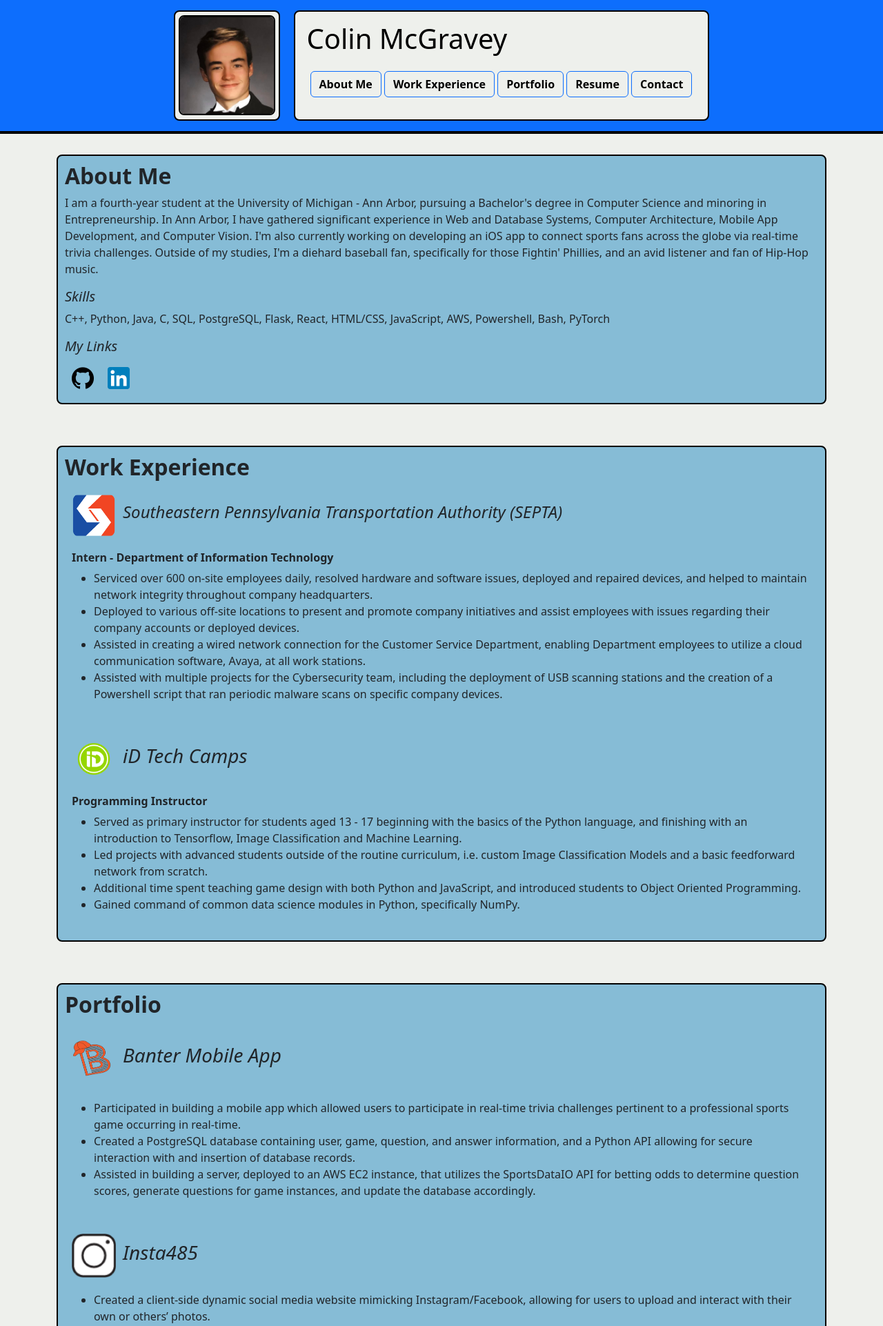
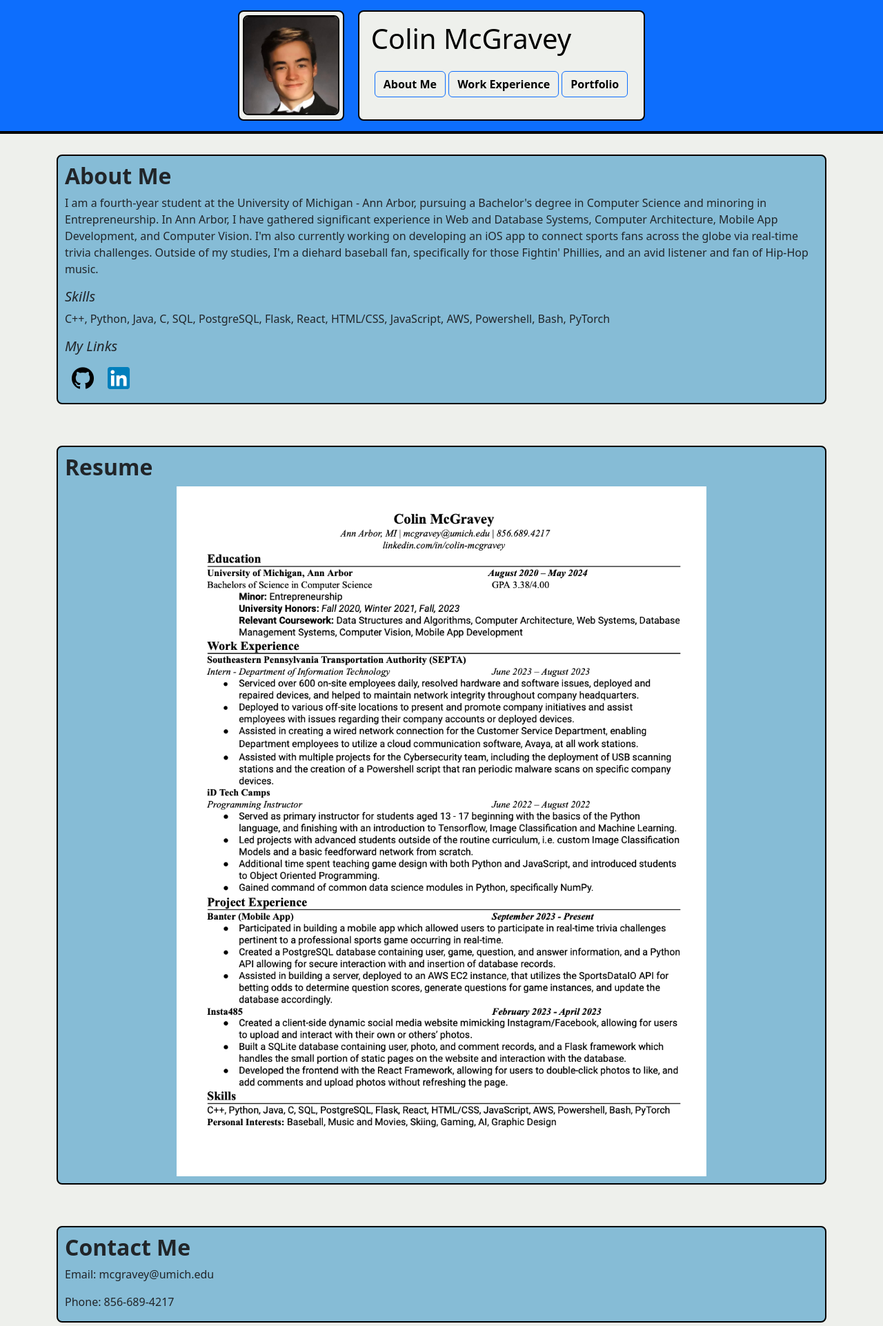
Before and after one commit to cmcgravey/personal_site, a PHP site: page / in a window 1280 px wide. Shown: the top 1922 px of the page at 69% size. Run offline with PHP 8.4, Linux system fonts and the light colour scheme.

Commit message:
updated to have three separate pages

```diff
--- a/home.html
+++ /dev/null
@@ -1,198 +0,0 @@
-<!DOCTYPE html>
-<html lang="en">
-<head>
-    <meta charset="UTF-8">
-    <meta name="viewport" content="width=device-width, initial-scale=1.0">
-    <title>Your Name - Portfolio</title>
-    <link rel="stylesheet" href="styles/index.css">
-    <link href="https://cdn.jsdelivr.net/npm/bootstrap@5.3.2/dist/css/bootstrap.min.css" rel="stylesheet" integrity="sha384-T3c6CoIi6uLrA9TneNEoa7RxnatzjcDSCmG1MXxSR1GAsXEV/Dwwykc2MPK8M2HN" crossorigin="anonymous">
-</head>
-<body>
-    <header>
-        <nav>
-            <div class="container1">
-                <div class="img-box">
-                    <img src="images/headshot.jpeg" alt="Navigation Image" class="nav-image">
-                </div>
-                <div class="container" id="nav-container">
-                    <h1>Colin McGravey</h1>
-                    <ul>
-                        <button type="button" class="btn btn-outline-primary">
-                            <li><a href="#about">About Me</a></li>
-                        </button>
-                        <button type="button" class="btn btn-outline-primary">
-                            <li><a href="#work">Work Experience</a></li>
-                        </button>
-                        <button type="button" class="btn btn-outline-primary">
-                            <li><a href="#portfolio">Portfolio</a></li>
-                        </button>
-                        <button type="button" class="btn btn-outline-primary">
-                            <li><a href="#resume">Resume</a></li>
-                        </button>
-                        <button type="button" class="btn btn-outline-primary">
-                            <li><a href="#contact">Contact</a></li>
-                        </button>
-                    </ul>
-                </div>
-            </div>
-        </nav>
-    </header>
-
-    <section id="about">
-        <div class="container">
-            <div class="info-container">
-                <div class="info-margin">
-                    <h2><b>About Me</b></h2>
-                    <p>I am a fourth-year student at the University of Michigan - Ann Arbor, pursuing a Bachelor's degree in Computer Science and minoring in Entrepreneurship. In Ann Arbor, I have gathered significant experience in Web and Database Systems, Computer Architecture, Mobile App Development, and Computer Vision. I'm also currently working on developing an iOS app to connect sports fans across the globe via real-time trivia challenges. Outside of my studies, I'm a diehard baseball fan, specifically for those Fightin' Phillies, and an avid listener and fan of Hip-Hop music.</p>
-                    <h5><em>Skills</em></h5>
-                    <p>C++, Python, Java, C, SQL, PostgreSQL, Flask, React, HTML/CSS, JavaScript, AWS, Powershell, Bash, PyTorch</p>
-                    <h5><em>My Links</em></h5>
-                    <div class="link-container">
-                        <a href="https://github.com/cmcgravey">
-                            <img src="images/github.png" class="link-img" alt="Github">
-                        </a>
-                        <a href="https://www.linkedin.com/in/colin-mcgravey/">
-                            <img src="images/LinkedIn_icon.svg.png" class="link-img" alt="LinkedIn">
-                        </a>
-                    </div>
-                </div>
-            </div>
-        </div>
-    </section>
-
-    <section id="work">
-        <div class="container">
-            <div class="info-container">
-                <div class="info-margin">
-                    <h2><b>Work Experience</b></h2>
-                    <div class="project">
-                        <div class="work_company">
-                            <img src="images/septa_logo.png" alt="SEPTA" class="about-me-img">
-                            <h4><em>Southeastern Pennsylvania Transportation Authority (SEPTA)</em></h4>
-                        </div>
-                        <div class="work-description">
-                            <h6><b>Intern - Department of Information Technology</b></h6>
-                            <ul>
-                                <li>
-                                    Serviced over 600 on-site employees daily, resolved hardware and software issues, deployed and repaired devices, and helped to maintain network integrity throughout company headquarters.
-                                </li>
-                                <li>
-                                    Deployed to various off-site locations to present and promote company initiatives and assist employees with issues regarding their company accounts or deployed devices.
-                                </li>
-                                <li>
-                                    Assisted in creating a wired network connection for the Customer Service Department, enabling Department employees to utilize a cloud communication software, Avaya, at all work stations.
-                                </li>
-                                <li>
-                                    Assisted with multiple projects for the Cybersecurity team, including the deployment of USB scanning stations and the creation of a Powershell script that ran periodic malware scans on specific company devices.
-                                </li>
-                            </ul>
-                        </div>
-                    </div>
-                    <div class="project">
-                        <div class="work_company">
-                            <img src="images/tchid.png" alt="iD Tech" class="about-me-img">
-                            <h3><em>iD Tech Camps</em></h3>
-                        </div>
-                        <div class="work-description">
-                            <h6><b>Programming Instructor</b></h6>
-                            <ul>
-                                <li>
-                                    Served as primary instructor for students aged 13 - 17 beginning with the basics of the Python language, and finishing with an introduction to Tensorflow, Image Classification and Machine Learning.
-                                </li>
-                                <li>
-                                    Led projects with advanced students outside of the routine curriculum, i.e. custom Image Classification Models and a basic feedforward network from scratch.
-                                </li>
-                                <li>
-                                    Additional time spent teaching game design with both Python and JavaScript, and introduced students to Object Oriented Programming.
-                                </li>
-                                <li>
-                                    Gained command of common data science modules in Python, specifically NumPy.
-                                </li>
-                            </ul>
-                        </div>
-                    </div>
-                </div>
-            </div>
-        </div>
-    </section>
-
-    <section id="portfolio">
-        <div class="container">
-            <div class="info-container">
-                <div class="info-margin">
-                    <h2><b>Portfolio</b></h2>
-                    <div class="project">
-                        <div class="work_company">
-                            <img src="images/banterlogo.png" alt="Banter Logo" class="about-me-img" id="banterimg">
-                            <h3><em>Banter Mobile App</em></h3>
-                        </div>
-                        <div class="work-description">
-                            <ul>
-                                <li>
-                                    Participated in building a mobile app which allowed users to participate in real-time trivia challenges pertinent to a professional sports game occurring in real-time.
-                                </li>
-                                <li>
-                                    Created a PostgreSQL database containing user, game, question, and answer information, and a Python API allowing for secure interaction with and insertion of database records.
-                                </li>
-                                <li>
-                                    Assisted in building a server, deployed to an AWS EC2 instance, that utilizes the SportsDataIO API for betting odds to determine question scores, generate questions for game instances, and update the database accordingly.
-                                </li>
-                            </ul>
-                        </div>
-                    </div>
-                    <div class="project">
-                        <div class="work_company">
-                            <img src="images/insta485logo.png" alt="Insta485 Logo" class="about-me-img">
-                            <h3><em>Insta485</em></h3>
-                        </div>
-                        <div class="work-description">
-                            <ul>
-                                <li>
-                                    Created a client-side dynamic social media website mimicking Instagram/Facebook, allowing for users to upload and interact with their own or others’ photos.
-                                </li>
-                                <li>
-                                    Built a SQLite database containing user, photo, and comment records, and a Flask framework which handles the small portion of static pages on the website and interaction with the database.
-                                </li>
-                                <li>
-                                    Developed the frontend with the React Framework, allowing for users to double-click photos to like, and add comments and upload photos without refreshing the page.
-                                </li>
-                            </ul>
-                        </div>
-                    </div>
-                </div>
-            </div>
-        </div>
-    </section>
-
-    <section id="resume">
-        <div class="container">
-            <div class="info-container">
-                <div class="info-margin">
-                    <h2><b>Resume</b></h2>
-                    <div class="resume-image">
-                        <img src="images/resume_ss.png" alt="Colin McGravey Resume" id="resume-screenshot">
-                    </div>
-                </div>
-            </div>
-        </div>
-    </section>
-
-    <section id="contact">
-        <div class="container">
-            <div class="info-container">
-                <div class="info-margin">
-                    <h2><b>Contact Me</b></h2>
-                    <p>Email: mcgravey@umich.edu</p>
-                    <p>Phone: 856-689-4217</p>
-                </div>
-            </div>
-        </div>
-    </section>
-
-    <footer>
-        <div class="container">
-            <p>&copy; 2023 Colin McGravey</p>
-        </div>
-    </footer>
-</body>
-</html>
--- a/index.php
+++ b/index.php
@@ -1 +1 @@
-<?php include_once("home.html"); ?>
+<?php include_once("templates/home.html"); ?>
--- a/styles/index.css
+++ b/templates/assets/index.css
@@ -2,6 +2,15 @@ body {
     font-family: Arial, sans-serif;
     margin: 0;
     padding: 0;
+}
+
+.project-demo {
+    text-align: center;
+    padding: 20px;
+}
+
+canvas {
+    padding: 5px;
 }
 
 .container1 {
@@ -152,3 +161,31 @@ footer {
     padding: 10px 0;
     border-top: 4px solid black;
 }
+
+.tooltip {
+    position: relative;
+    display: inline-block;
+    cursor: pointer;
+}
+
+.tooltip + .tooltiptext {
+    visibility: hidden;
+    width: 120px;
+    background-color: #333;
+    color: #fff;
+    text-align: center;
+    border-radius: 6px;
+    padding: 5px;
+    position: absolute;
+    z-index: 1;
+    bottom: 125%;
+    left: 50%;
+    margin-left: -60px;
+    opacity: 0;
+    transition: opacity 0.3s;
+}
+
+.tooltip:hover + .tooltiptext {
+    visibility: visible;
+    opacity: 1;
+}
--- /dev/null
+++ b/templates/home.html
@@ -0,0 +1,89 @@
+<!DOCTYPE html>
+<html lang="en">
+<head>
+    <meta charset="UTF-8">
+    <meta name="viewport" content="width=device-width, initial-scale=1.0">
+    <title>Your Name - Portfolio</title>
+    <link rel="stylesheet" href="assets/index.css">
+
+    <link href="https://cdn.jsdelivr.net/npm/bootstrap@5.3.2/dist/css/bootstrap.min.css" rel="stylesheet" integrity="sha384-T3c6CoIi6uLrA9TneNEoa7RxnatzjcDSCmG1MXxSR1GAsXEV/Dwwykc2MPK8M2HN" crossorigin="anonymous">
+</head>
+<body>
+    <header>
+        <nav>
+            <div class="container1">
+                <div class="img-box">
+                    <img src="assets/images/headshot.jpeg" alt="Navigation Image" class="nav-image">
+                </div>
+                <div class="container" id="nav-container">
+                    <h1>Colin McGravey</h1>
+                    <ul>
+                        <button type="button" class="btn btn-outline-primary">
+                            <li><a href="home.html">About Me</a></li>
+                        </button>
+                        <button type="button" class="btn btn-outline-primary">
+                            <li><a href="work.html">Work Experience</a></li>
+                        </button>
+                        <button type="button" class="btn btn-outline-primary">
+                            <li><a href="projects.html">Portfolio</a></li>
+                        </button>
+                    </ul>
+                </div>
+            </div>
+        </nav>
+    </header>
+
+    <section id="about">
+        <div class="container">
+            <div class="info-container">
+                <div class="info-margin">
+                    <h2><b>About Me</b></h2>
+                    <p>I am a fourth-year student at the University of Michigan - Ann Arbor, pursuing a Bachelor's degree in Computer Science and minoring in Entrepreneurship. In Ann Arbor, I have gathered significant experience in Web and Database Systems, Computer Architecture, Mobile App Development, and Computer Vision. I'm also currently working on developing an iOS app to connect sports fans across the globe via real-time trivia challenges. Outside of my studies, I'm a diehard baseball fan, specifically for those Fightin' Phillies, and an avid listener and fan of Hip-Hop music.</p>
+                    <h5><em>Skills</em></h5>
+                    <p>C++, Python, Java, C, SQL, PostgreSQL, Flask, React, HTML/CSS, JavaScript, AWS, Powershell, Bash, PyTorch</p>
+                    <h5><em>My Links</em></h5>
+                    <div class="link-container">
+                        <a href="https://github.com/cmcgravey">
+                            <img src="assets/images/github.png" class="link-img" alt="Github">
+                        </a>
+                        <a href="https://www.linkedin.com/in/colin-mcgravey/">
+                            <img src="assets/images/LinkedIn_icon.svg.png" class="link-img" alt="LinkedIn">
+                        </a>
+                    </div>
+                </div>
+            </div>
+        </div>
+    </section>
+
+    <section id="resume">
+        <div class="container">
+            <div class="info-container">
+                <div class="info-margin">
+                    <h2><b>Resume</b></h2>
+                    <div class="resume-image">
+                        <img src="assets/images/resume_ss.png" alt="Colin McGravey Resume" id="resume-screenshot">
+                    </div>
+                </div>
+            </div>
+        </div>
+    </section>
+
+    <section id="contact">
+        <div class="container">
+            <div class="info-container">
+                <div class="info-margin">
+                    <h2><b>Contact Me</b></h2>
+                    <p>Email: mcgravey@umich.edu</p>
+                    <p>Phone: 856-689-4217</p>
+                </div>
+            </div>
+        </div>
+    </section>
+
+    <footer>
+        <div class="container">
+            <p>&copy; 2023 Colin McGravey</p>
+        </div>
+    </footer>
+</body>
+</html>
```
Also changed, not shown: templates/javascript/main.js (added, +27 -0 lines), templates/projects.html (added, +104 -0 lines), templates/work.html (added, +92 -0 lines), templates/assets/images/LinkedIn_icon.svg.png (renamed from images/LinkedIn_icon.svg.png), templates/assets/images/banter_logo.jpeg (renamed from images/banter_logo.jpeg), templates/assets/images/banterlogo.png (renamed from images/banterlogo.png), templates/assets/images/banterlogo.svg (renamed from images/banterlogo.svg), templates/assets/images/banterlogo2.svg (renamed from images/banterlogo2.svg), templates/assets/images/github.png (renamed from images/github.png), templates/assets/images/headshot.jpeg (renamed from images/headshot.jpeg), templates/assets/images/insta485logo.png (renamed from images/insta485logo.png), templates/assets/images/resume_ss.png (renamed from images/resume_ss.png), templates/assets/images/septa_logo.png (renamed from images/septa_logo.png), templates/assets/images/tchid.png (renamed from images/tchid.png), 1 other file.
